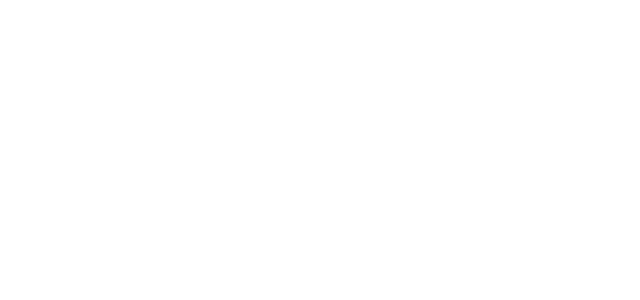
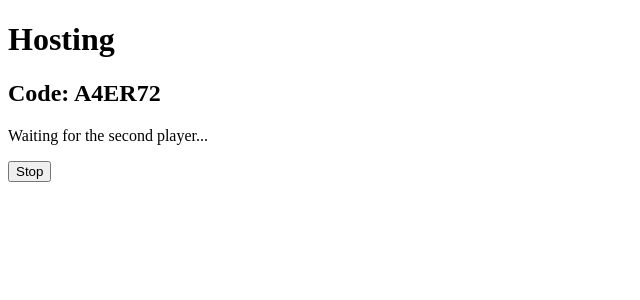
Before and after one commit to thiothedev/prsi, a React (Vite) app in the folder client/: page /host in a window 1280 px wide. Before the commit this address had no page. Shown: the top 300 px of the page, without its empty margins (0-640 px from the left). Built offline with nearby package versions, Linux system fonts and the light colour scheme.

Commit message:
FE: Creating the Host page

```diff
--- a/client/src/App.tsx
+++ b/client/src/App.tsx
@@ -1,11 +1,13 @@
 import { Routes, Route } from 'react-router-dom';
 
 import HomePage from './pages/HomePage';
+import HostPage from './pages/HostPage';
 import GamePage from './pages/GamePage';
 
 const App = (): JSX.Element => (
   <Routes>
     <Route path="/" element={<HomePage />} />
+    <Route path="/host" element={<HostPage />} />
     <Route path="/game/:id" element={<GamePage />} />
   </Routes>
 );
--- a/client/src/pages/GamePage.tsx
+++ b/client/src/pages/GamePage.tsx
@@ -1,9 +1,14 @@
+import { useNavigate } from 'react-router-dom';
+
 import DefaultLayout from '../layouts/DefaultLayout';
 import Card from '../components/elements/Card';
 
 import { CardType } from '../typings/card';
 
-const GamePage = (): JSX.Element => (
+const GamePage = (): JSX.Element => {
+  const navigate = useNavigate();
+
+  return (
     <DefaultLayout>
       <h1>Game</h1>
       <p>Current Turn: You</p>
@@ -39,7 +44,9 @@
         <Card type={CardType.HEARTS} value={7} />
         <Card type={CardType.ACORNS} value={7} />
       </div>
+      <button onClick={() => navigate('/')}>Leave Game</button>
     </DefaultLayout>
   );
+};
 
 export default GamePage;
--- a/client/src/pages/HomePage.tsx
+++ b/client/src/pages/HomePage.tsx
@@ -15,6 +15,9 @@
   return (
     <DefaultLayout>
       <h1>Home</h1>
+      <h2>Host Game</h2>
+      <button onClick={() => navigate('/host')}>Host</button>
+      <h2>Join Game</h2>
       <p>Enter Game Code:</p>
       <form onSubmit={onSubmit}>
         <input type="text" />
--- /dev/null
+++ b/client/src/pages/HostPage.tsx
@@ -0,0 +1,18 @@
+import { useNavigate } from 'react-router-dom';
+
+import DefaultLayout from '../layouts/DefaultLayout';
+
+const HostPage = (): JSX.Element => {
+  const navigate = useNavigate();
+
+  return (
+    <DefaultLayout>
+      <h1>Hosting</h1>
+      <h2>Code: A4ER72</h2>
+      <p>Waiting for the second player...</p>
+      <button onClick={() => navigate('/')}>Stop</button>
+    </DefaultLayout>
+  );
+};
+
+export default HostPage;
```
Lines whose indentation alone changed are shown as unchanged.
